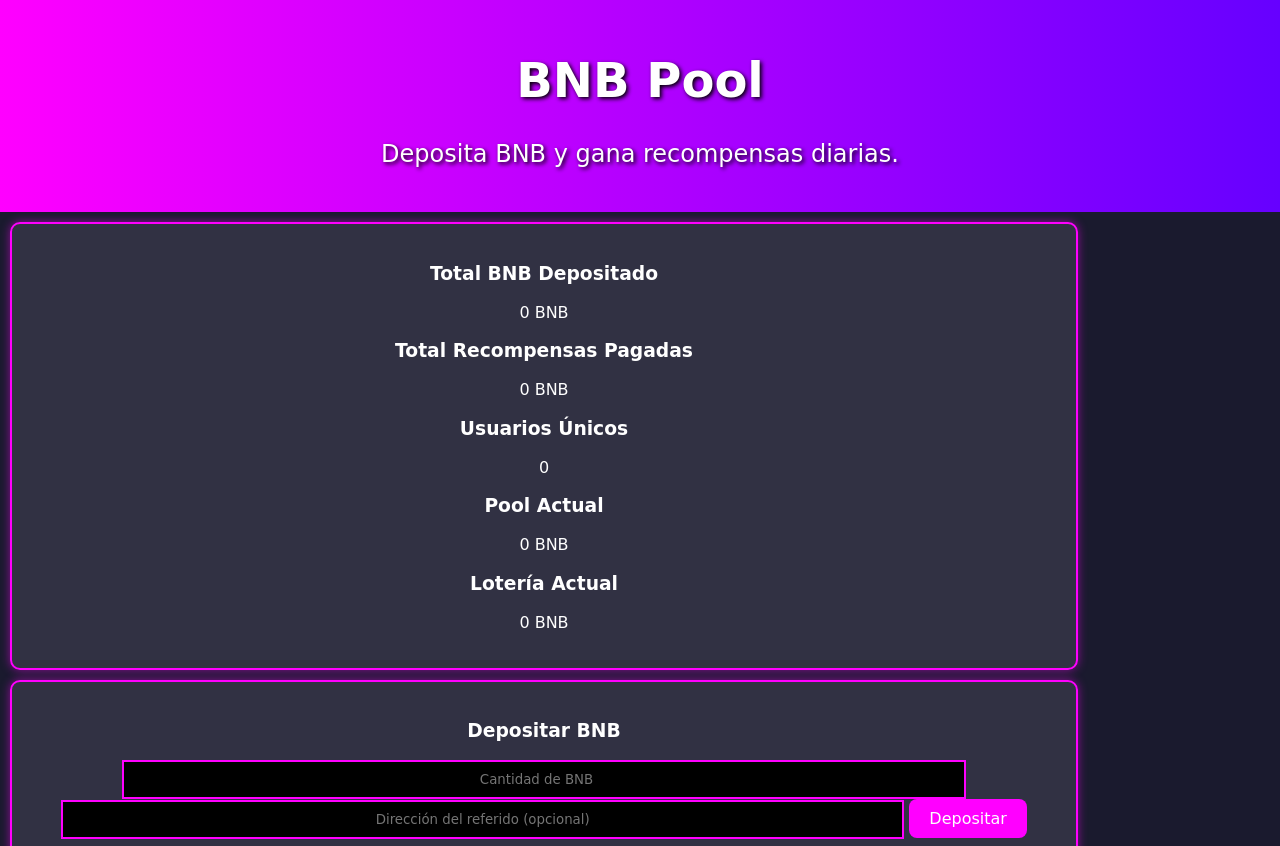
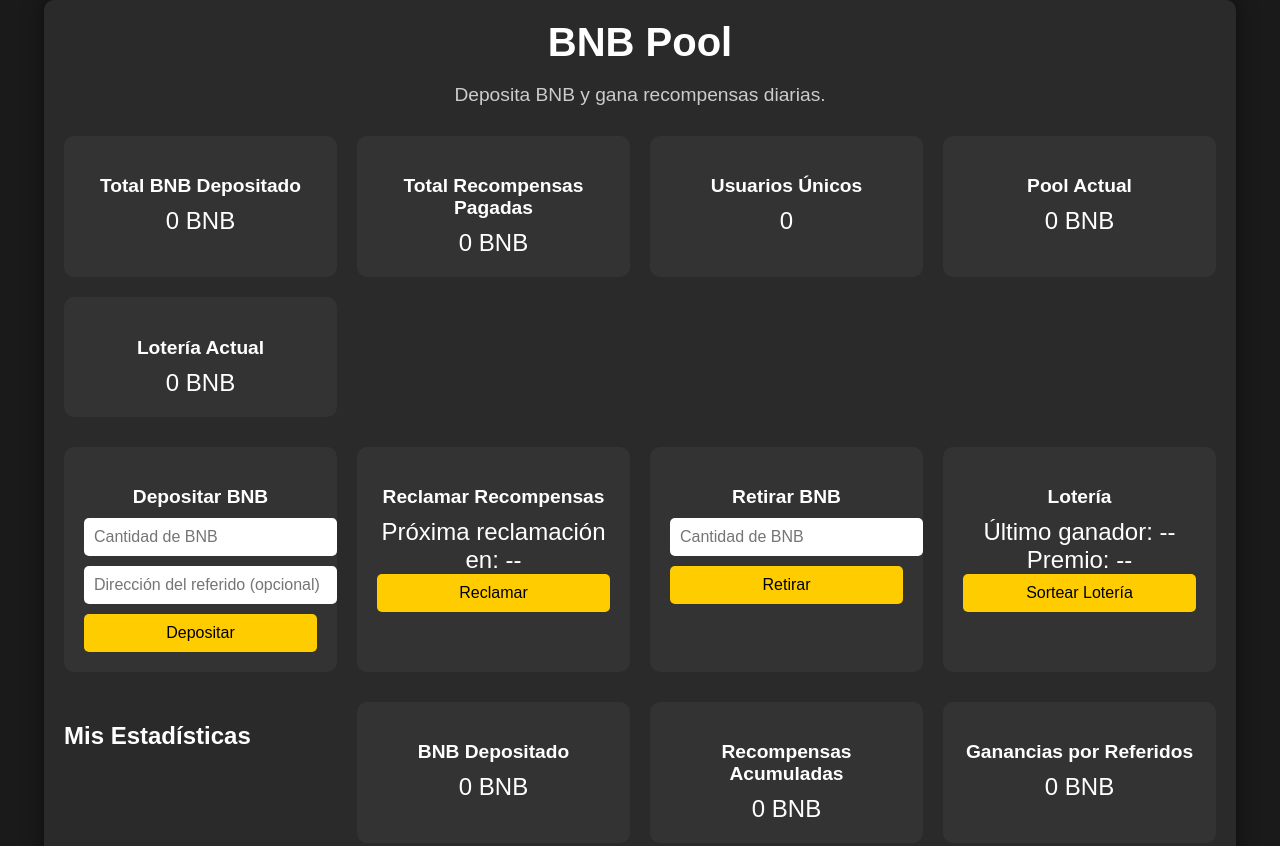
Before and after one commit to Rubtururu/otravez1, a plain HTML site: page index.html in a window 1280 px wide. Shown: the top 846 px of the page. Drawn offline with Linux system fonts and the light colour scheme; a script that the page names is missing.

Commit message:
Update styles.css

```diff
--- a/styles.css
+++ b/styles.css
@@ -1,68 +1,99 @@
+/* Estilos generales */
 body {
-    font-family: 'Press Start 2P', cursive;
-    background-color: #1a1a2e;
+    font-family: 'Arial', sans-serif;
+    background-color: #1a1a1a;
     color: #ffffff;
-    text-align: center;
     margin: 0;
     padding: 0;
+    display: flex;
+    justify-content: center;
+    align-items: center;
+    min-height: 100vh;
+}
+
+.container {
+    width: 90%;
+    max-width: 1200px;
+    padding: 20px;
+    background-color: #2a2a2a;
+    border-radius: 10px;
+    box-shadow: 0 0 20px rgba(0, 0, 0, 0.5);
 }
 
 header {
-    background: linear-gradient(90deg, #ff00ff, #6600ff);
+    text-align: center;
+    margin-bottom: 30px;
+}
+
+header h1 {
+    font-size: 2.5rem;
+    margin: 0;
+}
+
+header p {
+    font-size: 1.2rem;
+    color: #cccccc;
+}
+
+/* Tarjetas de estadísticas */
+.stats, .actions, .user-stats {
+    display: grid;
+    grid-template-columns: repeat(auto-fit, minmax(250px, 1fr));
+    gap: 20px;
+    margin-bottom: 30px;
+}
+
+.stat-card, .action-card, .user-stat-card {
+    background-color: #333333;
     padding: 20px;
-    font-size: 24px;
-    text-shadow: 2px 2px 4px #000;
+    border-radius: 10px;
+    text-align: center;
+    transition: transform 0.3s ease;
+}
+
+.stat-card:hover, .action-card:hover, .user-stat-card:hover {
+    transform: translateY(-5px);
+}
+
+.stat-card h3, .action-card h3, .user-stat-card h3 {
+    font-size: 1.2rem;
+    margin-bottom: 10px;
+}
+
+.stat-card p, .action-card p, .user-stat-card p {
+    font-size: 1.5rem;
+    margin: 0;
+}
+
+/* Botones y entradas */
+input {
+    width: 100%;
+    padding: 10px;
+    margin-bottom: 10px;
+    border: none;
+    border-radius: 5px;
+    font-size: 1rem;
 }
 
 button {
-    background-color: #ff00ff;
+    width: 100%;
+    padding: 10px;
+    background-color: #ffcc00;
     border: none;
-    padding: 10px 20px;
-    font-size: 16px;
-    font-family: 'Press Start 2P', cursive;
-    color: #ffffff;
-    border-radius: 8px;
+    border-radius: 5px;
+    font-size: 1rem;
     cursor: pointer;
-    transition: 0.3s;
+    transition: background-color 0.3s ease;
 }
 
 button:hover {
-    background-color: #6600ff;
-    transform: scale(1.1);
+    background-color: #e6b800;
 }
 
-main {
-    display: flex;
-    flex-direction: column;
-    align-items: center;
-    padding: 20px;
+/* Pie de página */
+footer {
+    text-align: center;
+    margin-top: 30px;
+    font-size: 0.9rem;
+    color: #cccccc;
 }
-
-section {
-    background: rgba(255, 255, 255, 0.1);
-    border: 2px solid #ff00ff;
-    padding: 20px;
-    margin: 10px;
-    border-radius: 10px;
-    width: 80%;
-}
-
-.stats, .stake-section, .actions, .lottery, .referrals, .clans, .game-wheel {
-    box-shadow: 0 0 10px rgba(255, 0, 255, 0.5);
-}
-
-input {
-    background: #000;
-    border: 2px solid #ff00ff;
-    color: #ffffff;
-    padding: 10px;
-    font-family: 'Press Start 2P', cursive;
-    width: 80%;
-    text-align: center;
-}
-
-footer {
-    background: linear-gradient(90deg, #6600ff, #ff00ff);
-    padding: 20px;
-    text-shadow: 2px 2px 4px #000;
-}
```
